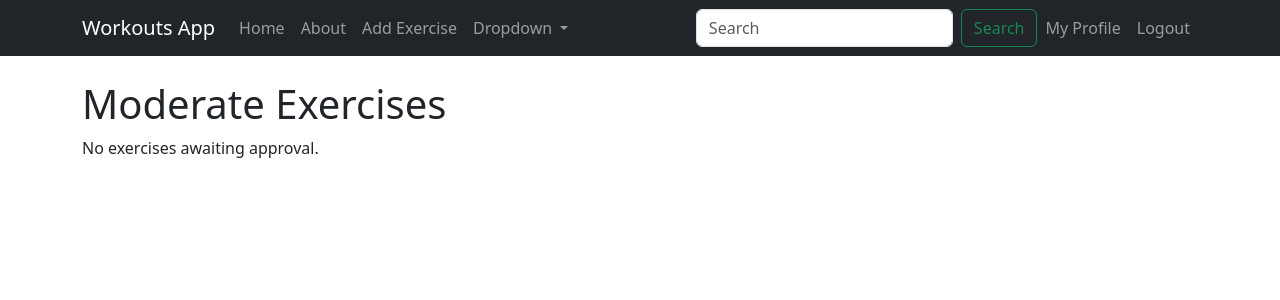
After one commit to olenaarkhipova/django-project, a Django app: page /moderation/ in a window 1280 px wide. The commit adds this page. Shown: the top 300 px of the page. Run offline with Django 4.2, Linux system fonts and the light colour scheme; a user stored in the database is signed in; data comes from the database, SQL or seed files in the repository; both versions use the stored data as it was after the commit.

Commit message:
Added search functionality, ability to add images to new posts, and moderation feature.

```diff
--- a/djangoProject/settings.py
+++ b/djangoProject/settings.py
@@ -11,6 +11,7 @@ https://docs.djangoproject.com/en/4.2/ref/settings/
 """
 
 from pathlib import Path
+import os
 
 # Build paths inside the project like this: BASE_DIR / 'subdir'.
 BASE_DIR = Path(__file__).resolve().parent.parent
@@ -135,3 +136,6 @@ CRISPY_TEMPLATE_PACK = 'bootstrap4'
 
 LOGIN_REDIRECT_URL = 'exercises-home'
 LOGIN_URL = 'user-login'
+
+MEDIA_URL = '/media/'
+MEDIA_ROOT = os.path.join(BASE_DIR, 'media')
--- a/djangoProject/urls.py
+++ b/djangoProject/urls.py
@@ -18,6 +18,9 @@ from django.contrib import admin
 from django.urls import path, include
 from users import views as user_views
 from django.contrib.auth import views as auth_views
+from django.conf import settings
+from django.conf.urls.static import static
+
 
 urlpatterns = [
     path('admin/', admin.site.urls),
@@ -27,3 +30,6 @@ urlpatterns = [
     path('logout/', auth_views.LogoutView.as_view(template_name="users/logout.html"), name="user-logout"),
     path('profile/', user_views.profile, name="user-profile"),
 ]
+
+if settings.DEBUG:
+    urlpatterns += static(settings.MEDIA_URL, document_root=settings.MEDIA_ROOT)
--- a/exercises/templates/exercises/base.html
+++ b/exercises/templates/exercises/base.html
@@ -43,10 +43,10 @@
               </ul>
             </li>
           </ul>
-          <form class="d-flex" role="search">
-            <input class="form-control me-2" type="search" placeholder="Search" aria-label="Search">
+          <form class="d-flex" role="search" method="GET" action="{% url 'exercise-search' %}">
+            <input class="form-control me-2" type="search" name="query" placeholder="Search" aria-label="Search">
             <button class="btn btn-outline-success" type="submit">Search</button>
-          </form>
+        </form>
         </div>
         <div class="navbar-nav">
             {% if user.is_authenticated %}
--- a/exercises/templates/exercises/exercise_detail.html
+++ b/exercises/templates/exercises/exercise_detail.html
@@ -9,6 +9,9 @@
         <h6 class="card-subtitle mb-2 text-body-secondary">{{ object.author }}</h6>
         <p class="card-text">{{ object.equipment }}</p>
         <p class="card-text">{{ object.description }}</p>
+        {% if object.photo %}
+            <img src="{{ object.photo.url }}" alt="{{ object.title }}" class="card-img-top" style="margin-bottom: 10px;">
+        {% endif %}
         <h6 class="card-subtitle mb-2 text-body-secondary">{{ object.updated_at|date:"F d, Y" }}</h6>
     </div>
 </div>
--- /dev/null
+++ b/exercises/templates/exercises/exercise_moderation.html
@@ -0,0 +1,22 @@
+{% extends 'exercises/base.html' %}
+
+{% block content %}
+  <h1>Moderate Exercises</h1>
+  {% if exercises %}
+    <ul>
+      {% for exercise in exercises %}
+        <li>
+          <strong>{{ exercise.title }}</strong> by {{ exercise.author.username }}
+          <p>{{ exercise.description }}</p>
+          <form method="post" action="{% url 'exercise-approval' exercise.pk %}">
+            {% csrf_token %}
+            <button type="submit" name="approve" value="1">Approve</button>
+            <button type="submit" name="reject" value="1">Reject</button>
+          </form>
+        </li>
+      {% endfor %}
+    </ul>
+  {% else %}
+    <p>No exercises awaiting approval.</p>
+  {% endif %}
+{% endblock content %}
--- a/exercises/templates/exercises/home.html
+++ b/exercises/templates/exercises/home.html
@@ -10,6 +10,9 @@
             <h6 class="card-subtitle mb-2 text-body-secondary">{{ exercise.author }}</h6>
             <p class="card-text">{{ exercise.equipment }}</p>
             <p class="card-text">{{ exercise.description }}</p>
+            {% if exercise.photo %}
+                <img src="{{ exercise.photo.url }}" alt="{{ exercise.title }}" class="card-img-top" style="margin-bottom: 10px;">
+            {% endif %}
             <h6 class="card-subtitle mb-2 text-body-secondary">{{ exercise.updated_at|date:"F d, Y" }}</h6>
             <a href="{% url 'exercises-detail' exercise.pk %}" class="card-link">View Exercise</a>
         </div>
--- a/exercises/urls.py
+++ b/exercises/urls.py
@@ -8,4 +8,8 @@ urlpatterns = [
     path('exercise/<int:pk>/update/', views.ExerciseUpdateView.as_view(), name="exercises-update"),
     path('exercise/<int:pk>/delete/', views.ExerciseDeleteView.as_view(), name="exercises-delete"),
     path('about/', views.about, name="exercises-about"),
+    path('search/', views.ExerciseSearchView.as_view(), name='exercise-search'),
+    path('moderation/', views.ExerciseModerationView.as_view(), name='exercise-moderation'),
+    path('approve/<int:pk>/', views.ExerciseApprovalView.as_view(), name='exercise-approval'),
+    path('approval-success/<int:pk>/', views.ExerciseApprovalSuccessView.as_view(), name='exercise-approval-success'),
 ]
--- a/exercises/views.py
+++ b/exercises/views.py
@@ -1,9 +1,16 @@
-from django.shortcuts import render, HttpResponse
+from django.core.exceptions import PermissionDenied
+from django.shortcuts import render, HttpResponse, redirect, get_object_or_404
+from django.views import View
 from django.views.generic import ListView, DetailView, CreateView, UpdateView, DeleteView
 from django.contrib.auth.mixins import LoginRequiredMixin, UserPassesTestMixin
-from django.urls import reverse_lazy
+from django.urls import reverse_lazy, reverse
+from django.contrib.auth.decorators import user_passes_test
+from django.utils.decorators import method_decorator
+
 
 from . import models
+from .forms import ExerciseForm, ExerciseSearchForm
+from .models import Exercise
 
 # Create your views here.
 
@@ -21,6 +28,9 @@ class ExerciseListView(ListView):
     template_name = 'exercises/home.html'
     context_object_name = 'exercises'
 
+    def get_queryset(self):
+        return models.Exercise.objects.filter(is_approved=True)
+
 
 class ExerciseDetailView(DetailView):
     model = models.Exercise
@@ -28,23 +38,34 @@ class ExerciseDetailView(DetailView):
 
 class ExerciseCreateView(LoginRequiredMixin, CreateView):
     model = models.Exercise
-    fields = ['title', 'description']
+    form_class = ExerciseForm
+    template_name = 'exercises/exercise_form.html'
 
     def form_valid(self, form):
         form.instance.author = self.request.user
+        form.instance.is_approved = False
         return super().form_valid(form)
 
 
 class ExerciseUpdateView(LoginRequiredMixin, UserPassesTestMixin, UpdateView):
     model = models.Exercise
-    fields = ['title', 'description']
+    form_class = ExerciseForm
+    template_name = 'exercises/exercise_form.html'
 
     def test_func(self):
         exercise = self.get_object()
-        return self.request.user == exercise.author
+        return self.request.user.is_superuser or self.request.user.is_staff or self.request.user == exercise.author
+
+    def dispatch(self, request, *args, **kwargs):
+        if not self.test_func():
+            raise PermissionDenied("You do not have the required permissions.")
+        return super().dispatch(request, *args, **kwargs)
 
     def form_valid(self, form):
         form.instance.author = self.request.user
+        if self.request.user.is_superuser or self.request.user.is_staff:
+            form.instance.is_approved = True  # Approve the exercise if admin user updates it
+        form.instance.status = 'pending'
         return super().form_valid(form)
 
 
@@ -57,5 +78,61 @@ class ExerciseDeleteView(LoginRequiredMixin, UserPassesTestMixin, DeleteView):
         return self.request.user == exercise.author
 
 
+class ExerciseSearchView(View):
+    template_name = 'exercises/search_results.html'
+
+    def get(self, request):
+        form = ExerciseSearchForm(request.GET)
+        if form.is_valid():
+            query = form.cleaned_data['query']
+            results = Exercise.objects.filter(title__icontains=query)
+        else:
+            results = Exercise.objects.none()
+
+        context = {
+            'form': form,
+            'results': results,
+        }
+        return render(request, self.template_name, context)
+
+
+class ExerciseModerationView(ListView):
+    model = models.Exercise
+    template_name = 'exercises/exercise_moderation.html'
+    context_object_name = 'exercises'
+
+    @method_decorator(user_passes_test(lambda u: u.is_superuser or u.is_staff))
+    def dispatch(self, request, *args, **kwargs):
+        return super().dispatch(request, *args, **kwargs)
+
+    def get_queryset(self):
+        return models.Exercise.objects.filter(is_approved=False, status='pending')
+
+
+class ExerciseApprovalView(View):
+    def post(self, request, pk):
+        exercise = get_object_or_404(models.Exercise, pk=pk)
+
+        if not request.user.is_superuser and not request.user.is_staff:
+            # Only admin users can approve/reject exercises
+            return redirect('exercises-home')
+
+        if 'approve' in request.POST:
+            exercise.status = 'approved'
+            exercise.save()
+            return redirect(reverse('exercise-approval-success', args=[pk]))
+        elif 'reject' in request.POST:
+            exercise.status = 'rejected'
+            exercise.save()
+
+        return redirect('exercise-moderation')
+
+
+class ExerciseApprovalSuccessView(View):
+    def get(self, request, pk):
+        exercise = get_object_or_404(models.Exercise, pk=pk)
+        return render(request, 'exercises/exercise_approval_success.html', {'exercise': exercise})
+
+
 def about(request):
     return render(request, "exercises/about.html", {'title': 'about us page'})
```
Also changed, not shown: exercises/forms.py (added, +12 -0 lines), exercises/models.py (+14 -0 lines), exercises/templates/exercises/exercise_approval_success.html (added, +14 -0 lines), exercises/templates/exercises/exercise_form.html (+38 -2 lines), exercises/templates/exercises/search_results.html (added, +23 -0 lines), db.sqlite3. Lines whose indentation alone changed are shown as unchanged.
